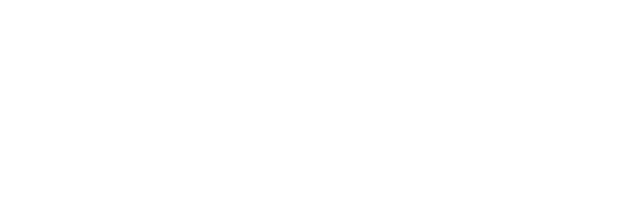
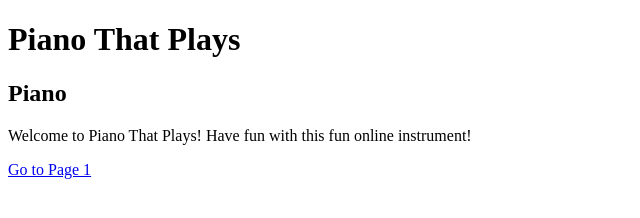
Before and after one commit to symphony407/piano-That-plays, a plain HTML site: page index.html in a window 1280 px wide. Shown: the whole page, without its empty margins (0-640 px from the left). Drawn offline with Linux system fonts and the light colour scheme.

Commit message:
Created page1 and added links

```diff
--- a/index.html
+++ b/index.html
@@ -6,6 +6,10 @@
         <title>Piano That Plays</title>
     </head>
     <body>
+        <h1>Piano That Plays</h1>
+        <h2>Piano</h2>
+        <p> Welcome to Piano That Plays! Have fun with this fun online instrument!</p>
+        <a href="page1.html">Go to Page 1</a>
         <script src="./app.js"></script>
     </body>
 </html>
```
Also changed, not shown: page1.html (added, +9 -0 lines).
